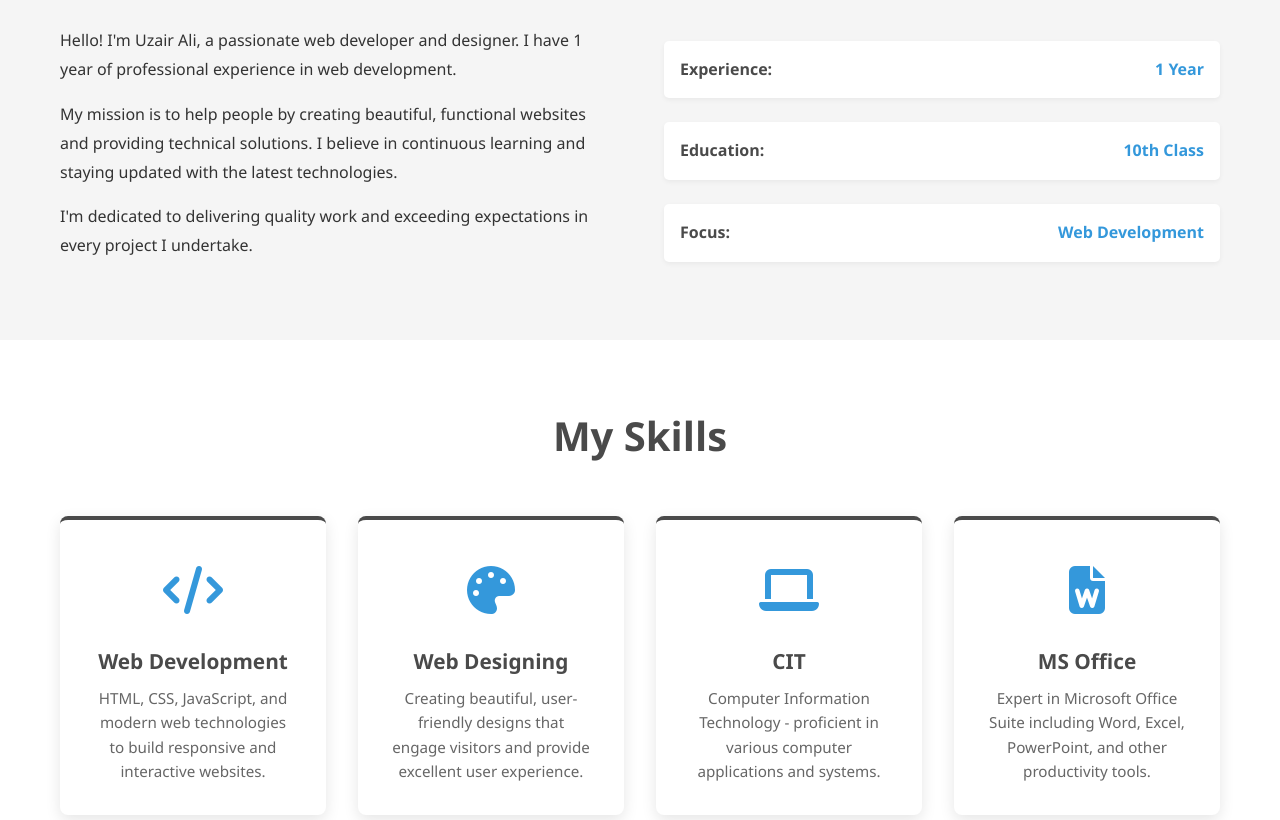
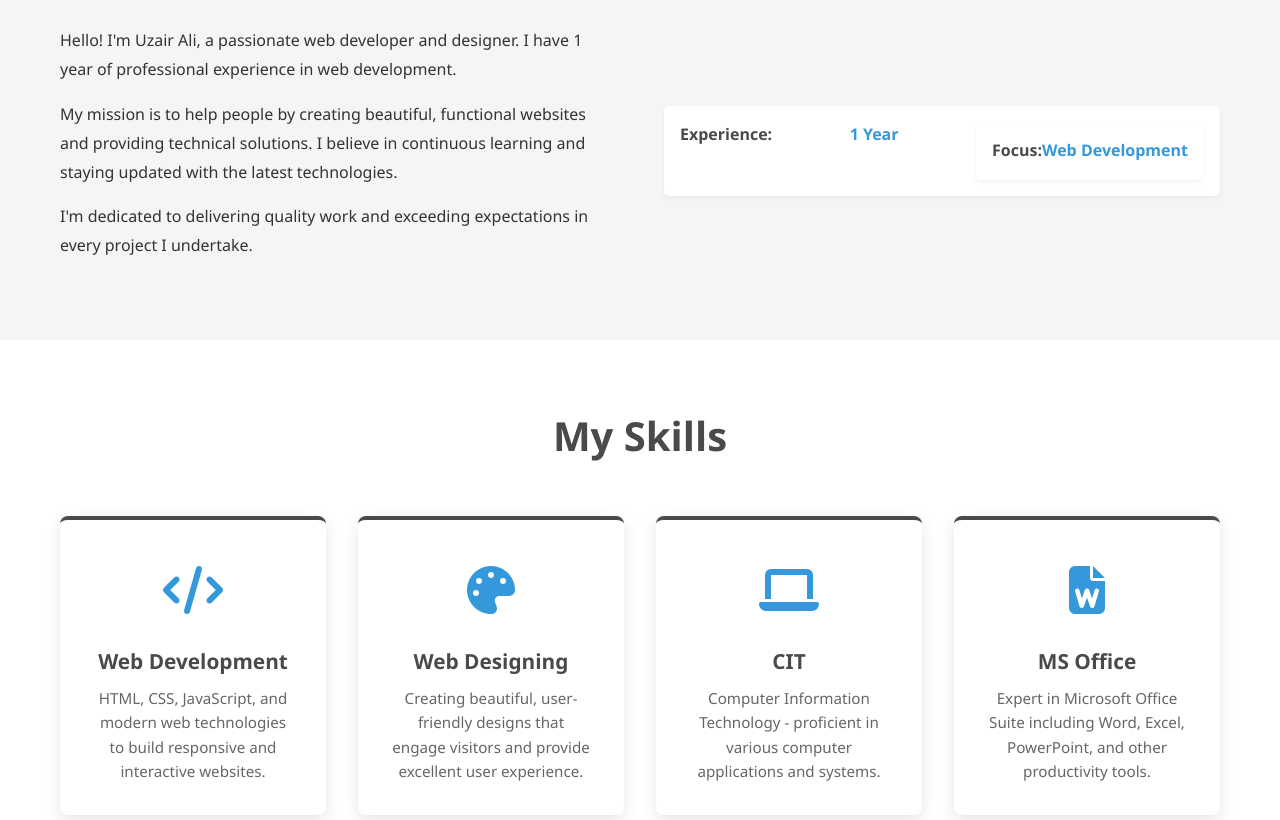
Before and after one commit to uz744/uz744.github.io, a plain HTML site: page index.html in a window 1280 px wide. Shown: the part 820-1640 px from the top of the page. Drawn offline with Linux system fonts and the light colour scheme; a script that the page names is missing.

Commit message:
Update index.html

```diff
--- a/index.html
+++ b/index.html
@@ -56,12 +56,8 @@
                     <div class="info-item">
                         <span class="info-label">Experience:</span>
                         <span class="info-value">1 Year</span>
-                    </div>
-                    <div class="info-item">
-                        <span class="info-label">Education:</span>
-                        <span class="info-value">10th Class</span>
-                    </div>
-                    <div class="info-item">
+                    </di>
+                        <div class="info-item">
                         <span class="info-label">Focus:</span>
                         <span class="info-value">Web Development</span>
                     </div>
```
